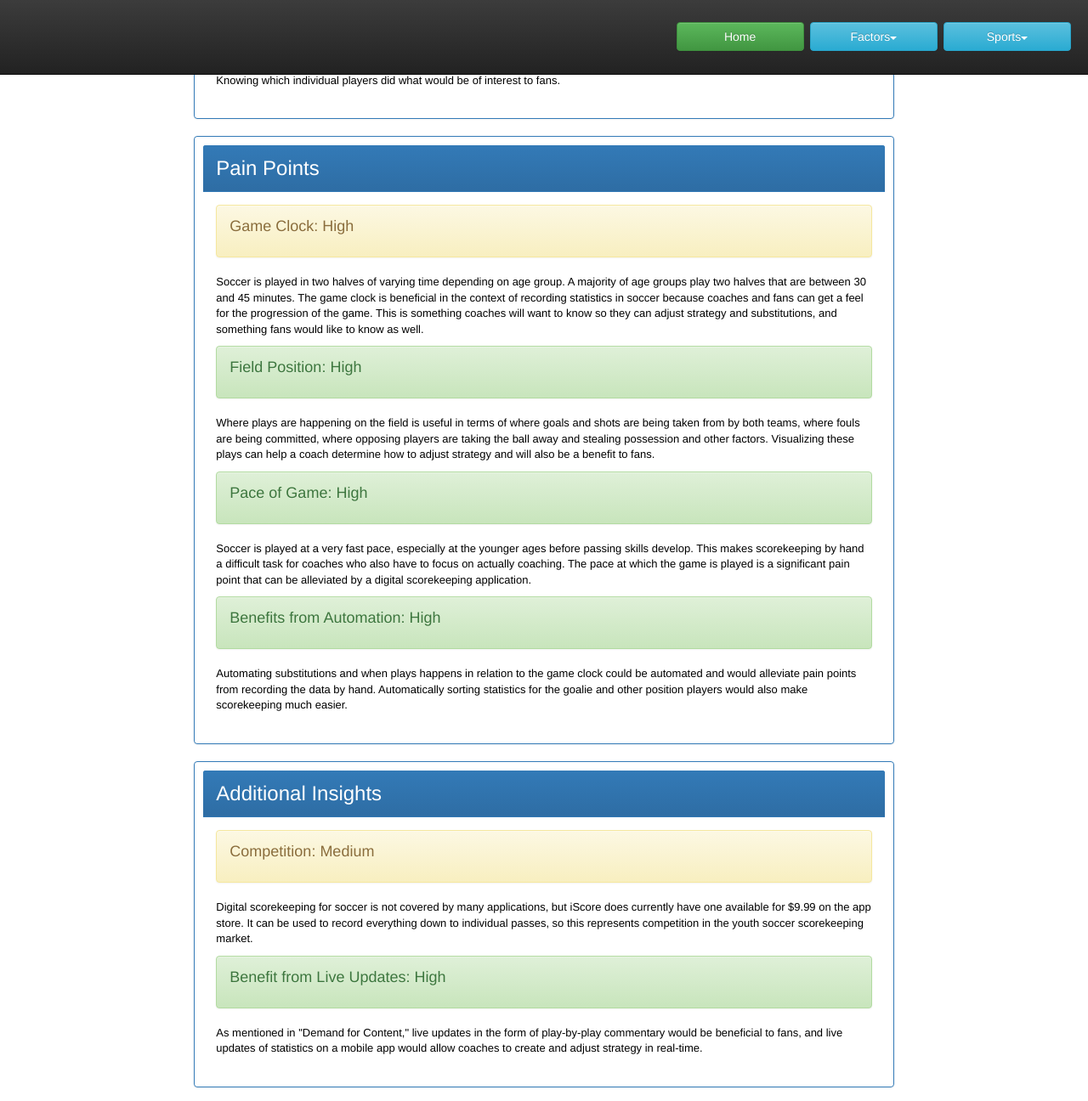
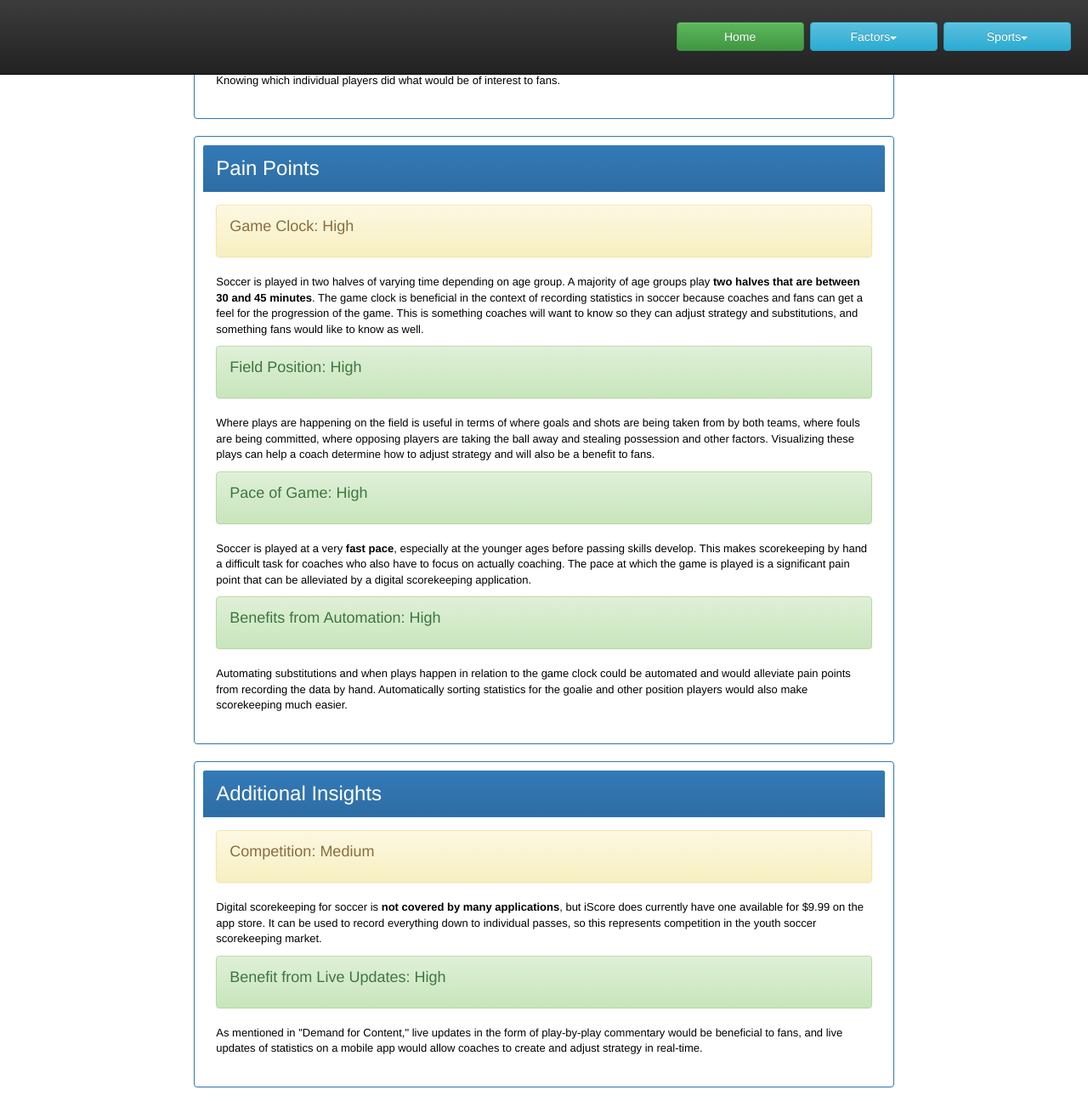
Before and after one commit to kateknewing/GC, a Jekyll site: the page built from soccer.html, in a window 1280 px wide and 1400 px high, scrolled down 2429 px, cut to the strip 0-1296 px from the top of the window. Shown: the whole strip at 85% size. Built offline with Jekyll 4.4.1, drawn with Linux system fonts in a browser that asks for light colours; nearby versions of some CDN libraries; library files that are not in the unit come from our copies; Markdown is read by kramdown in place of the engine named in the settings; some of the changed text lies outside the part shown.

Commit message:
Finished reviewing soccer

```diff
--- a/soccer.html
+++ b/soccer.html
@@ -32,7 +32,7 @@ title: Soccer
 						   <!-- Fill out Pros-->
 	  					  <li class="list-group-item">Youth market is much larger than in other sports.</li>
 						  <li class="list-group-item">Game is fast-paced and digital scoring would be very beneficial.</li>
-						  <li class="list-group-item">Large roster makes scoring and keeping track of players stats by hand difficult.</li>
+						  <li class="list-group-item">Large roster makes scoring and keeping track of player's stats by hand difficult.</li>
 
 						</ul>
 				   </div>
@@ -50,8 +50,6 @@ title: Soccer
 	  					  <li class="list-group-item">Fans and culture have a history of being reluctant to new technology</li>
 						  <li class="list-group-item">There is competition from iScore in the amateur soccer market</li>
 						  <li class="list-group-item">Data aggregation and statistical analysis is not yet considered important</li>
-
-
 						</ul>
 				  </div>
 				</div>
@@ -123,14 +121,14 @@ title: Soccer
 				</div>
 				<p>U.S. Soccer is the governing body for the sport in America and the amateur market is run by its affiliate the <b>U.S. Youth Soccer Association (USYSA)</b>.</p>
 
-				<p>There is no software currently distributed by U.S. Soccer or USYSA to record and report data, opening an opportunity for a digital scoring application.</p>
+				<p>There is <b>no software currently distributed by U.S. Soccer</b> or USYSA to record and report data, opening an opportunity for a digital scoring application.</p>
 
 				<div class="alert alert-success" role="alert">
 					<h4>Team vs Individual Scoring: High</h4>
 				</div>
 				<p>Soccer is a very <b>team-oriented sport</b> where scoring goals can only be done when teammates work together. The large team size makes passing and communication especially important.</p>
 
-				<p>Games are played as head-to-head matches between two teams and tournaments are played elimination style. There is only a requirement to record final score and the cards (yellow and red) that individual players receive. No other individual or team statistics are required to be recorded.</p>
+				<p>Games are played as head-to-head matches between two teams and tournaments are played elimination style. There is <b>only a requirement to record final score and the cards</b> (yellow and red) that individual players receive. No other individual or team statistics are required to be recorded.</p>
 
 				<div class="alert alert-success" role="alert">
 					<h4>Team Size: High</h4>
@@ -216,7 +214,7 @@ title: Soccer
 				<div class="alert alert-warning" role="alert">
 					<h4>Game Clock: High</h4>
 				</div>
-				<p>Soccer is played in two halves of varying time depending on age group. A majority of age groups play two halves that are between 30 and 45 minutes. The game clock is beneficial in the context of recording statistics in soccer because coaches and fans can get a feel for the progression of the game. This is something coaches will want to know so they can adjust strategy and substitutions, and something fans would like to know as well.</p>
+				<p>Soccer is played in two halves of varying time depending on age group. A majority of age groups play <b>two halves that are between 30 and 45 minutes</b>. The game clock is beneficial in the context of recording statistics in soccer because coaches and fans can get a feel for the progression of the game. This is something coaches will want to know so they can adjust strategy and substitutions, and something fans would like to know as well.</p>
 
 				<div class="alert alert-success" role="alert">
 					<h4>Field Position: High</h4>
@@ -226,12 +224,12 @@ title: Soccer
 				<div class="alert alert-success" role="alert">
 					<h4>Pace of Game: High</h4>
 				</div>
-				<p>Soccer is played at a very fast pace, especially at the younger ages before passing skills develop. This makes scorekeeping by hand a difficult task for coaches who also have to focus on actually coaching. The pace at which the game is played is a significant pain point that can be alleviated by a digital scorekeeping application.</p>
+				<p>Soccer is played at a very <b>fast pace</b>, especially at the younger ages before passing skills develop. This makes scorekeeping by hand a difficult task for coaches who also have to focus on actually coaching. The pace at which the game is played is a significant pain point that can be alleviated by a digital scorekeeping application.</p>
 
 				<div class="alert alert-success" role="alert">
 					<h4>Benefits from Automation: High</h4>
 				</div>
-				<p>Automating substitutions and when plays happens in relation to the game clock could be automated and would alleviate pain points from recording the data by hand. Automatically sorting statistics for the goalie and other position players would also make scorekeeping much easier.</p>
+				<p>Automating substitutions and when plays happen in relation to the game clock could be automated and would alleviate pain points from recording the data by hand. Automatically sorting statistics for the goalie and other position players would also make scorekeeping much easier.</p>
 				<!--Copy starting below here for another subfactor
 
 				<div class="alert alert-success" role="alert">
@@ -262,7 +260,7 @@ title: Soccer
 				<div class="alert alert-warning" role="alert">
 					<h4>Competition: Medium</h4>
 				</div>
-				<p>Digital scorekeeping for soccer is not covered by many applications, but iScore does currently have one available for $9.99 on the app store. It can be used to record everything down to individual passes, so this represents competition in the youth soccer scorekeeping market.</p>
+				<p>Digital scorekeeping for soccer is <b>not covered by many applications</b>, but iScore does currently have one available for $9.99 on the app store. It can be used to record everything down to individual passes, so this represents competition in the youth soccer scorekeeping market.</p>
 
 				<div class="alert alert-success" role="alert">
 					<h4>Benefit from Live Updates: High</h4>
```
